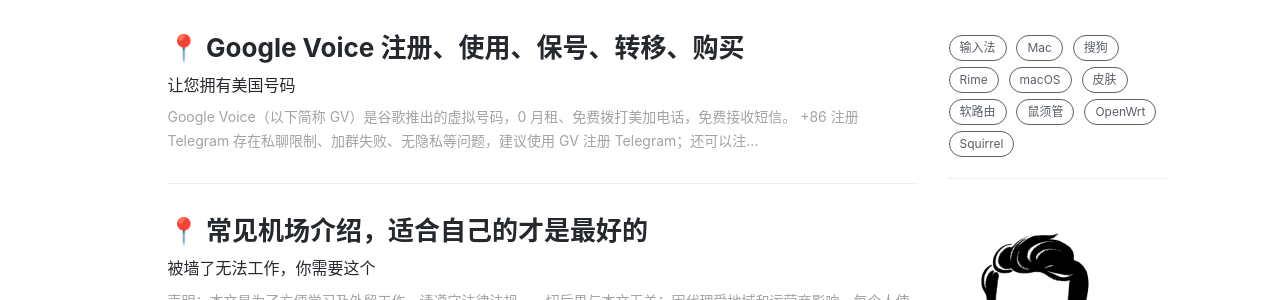
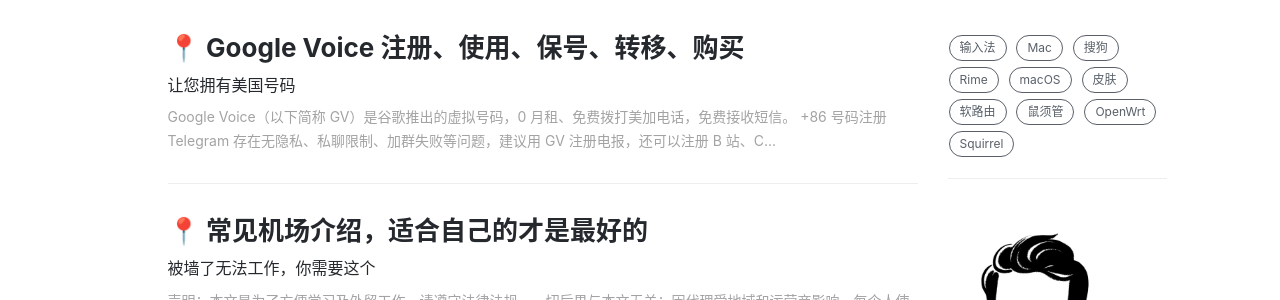
Before and after one commit to ssnhd/ssnhd.github.io, a Jekyll site: the page built from index.html, in a window 1280 px wide and 900 px high. Shown: the part 437-737 px from the top of the window. Built offline with Jekyll 4.4.1, drawn with Linux system fonts in a browser that asks for light colours; nearby versions of some CDN libraries; the list of posts is cut into pages by our own code; comment, search, counter and statistics services are not loaded.

Commit message:
Update 2021-1-27-voice.md

```diff
--- a/_posts/2021-1-27-voice.md
+++ b/_posts/2021-1-27-voice.md
@@ -12,9 +12,8 @@
   - Voice
 ---
 
-Google Voice（以下简称 GV）是谷歌推出的虚拟号码，0 月租、免费拨打美加电话，免费接收短信。
-
-+86 注册 Telegram 存在私聊限制、加群失败、无隐私等问题，建议使用 GV 注册 Telegram；还可以注册 B 站、Clubhouse、Twitter……等。
+Google Voice（以下简称 GV）是谷歌推出的虚拟号码，0 月租、免费拨打美加电话，免费接收短信。\
++86 号码注册 Telegram 存在无隐私、私聊限制、加群失败等问题，建议用 GV 注册电报，还可以注册 B 站、Clubhouse、Twitter……
 
 
 ## 购买 Google Voice
```
